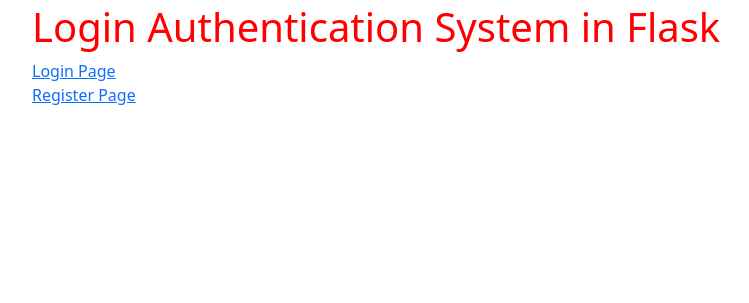
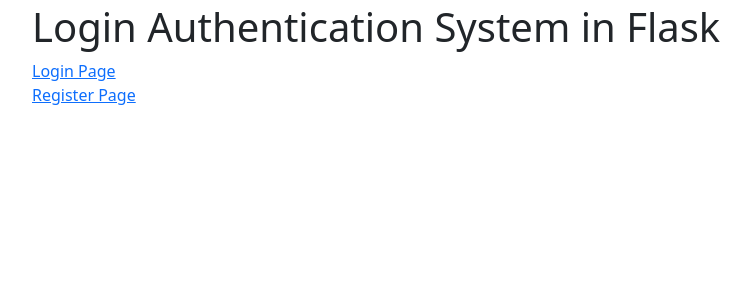
Before and after one commit to nguyentniu411b/repo, a Flask app: page / in a window 1280 px wide. Shown: the part 13-316 px from the top of the page, without its empty margins (50-799 px from the left). Run offline with Flask 3, Linux system fonts and the light colour scheme.

Commit message:
Revert "changed color h1"
This reverts commit 37b8d10a177d41414aeb52ba734e70ee53cb61ec.

```diff
--- a/templates/index.html
+++ b/templates/index.html
@@ -1,7 +1,7 @@
 {% extends "base.html" %}
 {% block title %}Home Page{% endblock %}
 {% block content %}
-    <h1 style="color: red;">Login Authentication System in Flask</h1>
+    <h1>Login Authentication System in Flask</h1>
     <a href="{{ url_for('auth.login') }}">Login Page</a><br>
     <a href="{{ url_for('auth.register') }}">Register Page</a><br>
 {% endblock %}
```
